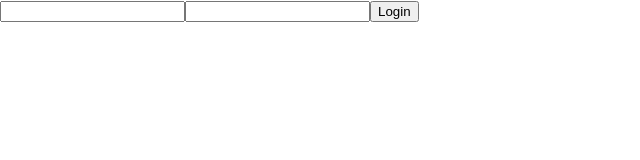
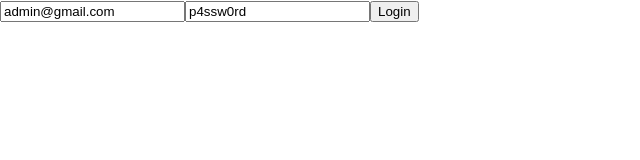
Before and after one commit to karimmakhloufi/jwt-apollo-client-cookie, a React (Create React App) app: page /login in a window 1280 px wide. Shown: the top 160 px of the page, without its empty margins (0-640 px from the left). Built offline with nearby package versions, Linux system fonts and the light colour scheme.

Commit message:
Used mutation to get the token

```diff
--- a/src/Login.js
+++ b/src/Login.js
@@ -1,16 +1,30 @@
 import { useState } from "react";
+import { useMutation, gql } from "@apollo/client";
+
+const LOGIN = gql`
+  mutation login($email: String!, $password: String!) {
+    login(email: $email, password: $password)
+  }
+`;
 
 const Login = () => {
-  const [email, setEmail] = useState("");
-  const [password, setPassword] = useState("");
+  const [email, setEmail] = useState("admin@gmail.com");
+  const [password, setPassword] = useState("p4ssw0rd");
+  const [addTodo, { data }] = useMutation(LOGIN);
+  if (data) {
+    console.log(data);
+  }
   return (
     <>
       <input value={email} onChange={(e) => setEmail(e.target.value)} />
       <input value={password} onChange={(e) => setPassword(e.target.value)} />
       <button
-        onClick={() => {
-          console.log(email);
-          console.log(password);
+        onClick={async () => {
+          try {
+            await addTodo({ variables: { email: email, password: password } });
+          } catch (err) {
+            console.log("Handle me", err);
+          }
         }}
       >
         Login
```
